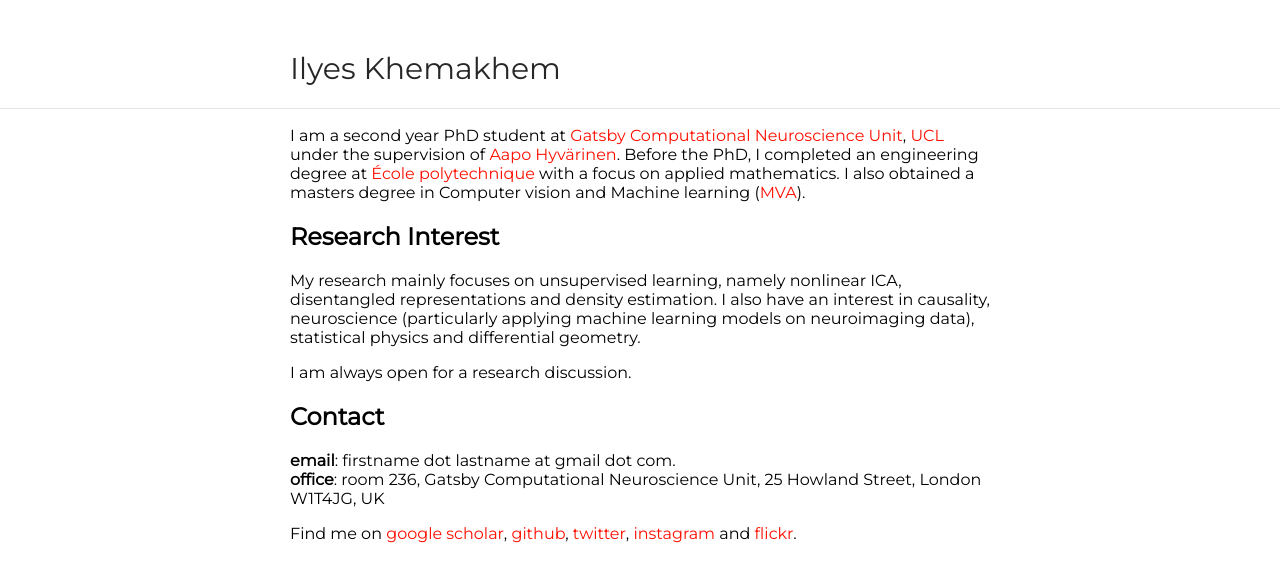
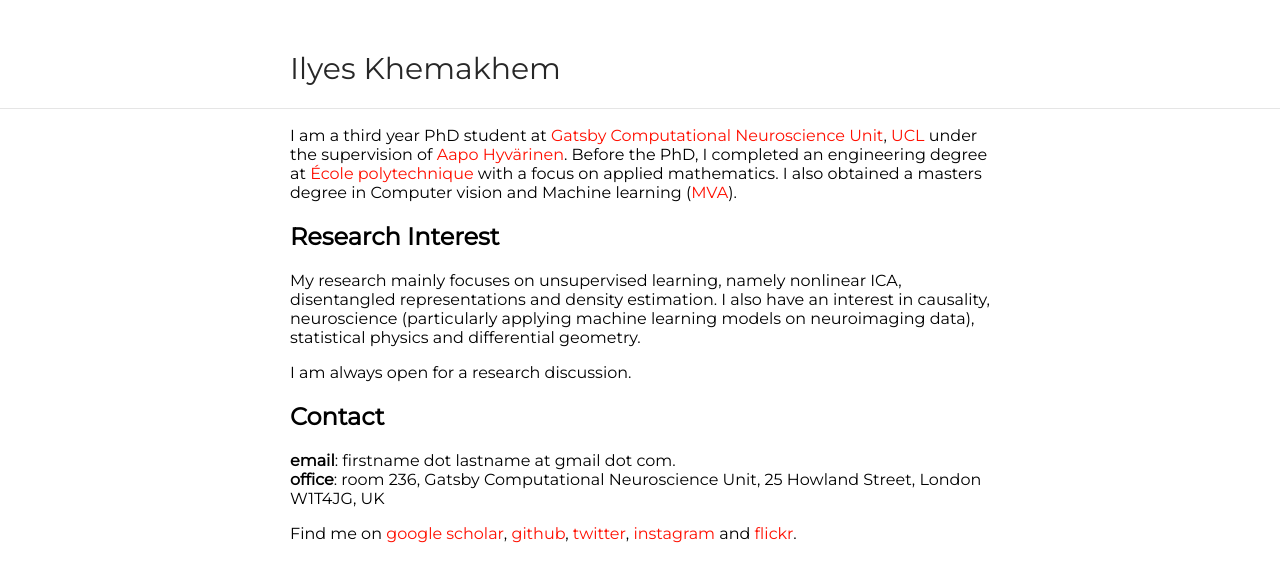
Before and after one commit to ilkhem/ilkhem.github.io, a Jekyll site: the page built from index.md, in a window 1280 px wide. Shown: the top 582 px of the page. Built offline with Jekyll 4.4.1, drawn with Linux system fonts in a browser that asks for light colours.

Commit message:
specify older version for sassc for compatibility
update bio. compatibility ensured for linux system (old ruby version)

```diff
--- a/Gemfile
+++ b/Gemfile
@@ -10,7 +10,7 @@
 # Happy Jekylling!
 gem "jekyll", "~> 3.6.3"
 
-gem 'sassc'
+gem 'sassc', '~> 1.12.1'
 # This is the default theme for new Jekyll sites. You may change this to anything you like.
 
 # If you want to use GitHub Pages, remove the "gem "jekyll"" above and
--- a/index.md
+++ b/index.md
@@ -3,7 +3,7 @@
 layout: home
 ---
 
-I am a second year PhD student at [Gatsby Computational Neuroscience Unit](http://www.gatsby.ucl.ac.uk/), [UCL](https://www.ucl.ac.uk/) under the supervision of [Aapo Hyvärinen](https://www.cs.helsinki.fi/u/ahyvarin/). Before the PhD, I completed an engineering degree at [École polytechnique](https://www.polytechnique.edu) with a focus on applied mathematics. I also obtained a masters degree in Computer vision and Machine learning ([MVA](https://math.ens-paris-saclay.fr/version-francaise/formations/master-mva/)).
+I am a third year PhD student at [Gatsby Computational Neuroscience Unit](http://www.gatsby.ucl.ac.uk/), [UCL](https://www.ucl.ac.uk/) under the supervision of [Aapo Hyvärinen](https://www.cs.helsinki.fi/u/ahyvarin/). Before the PhD, I completed an engineering degree at [École polytechnique](https://www.polytechnique.edu) with a focus on applied mathematics. I also obtained a masters degree in Computer vision and Machine learning ([MVA](https://math.ens-paris-saclay.fr/version-francaise/formations/master-mva/)).
 
 
 ## Research Interest
```
Also changed, not shown: Gemfile.lock.
